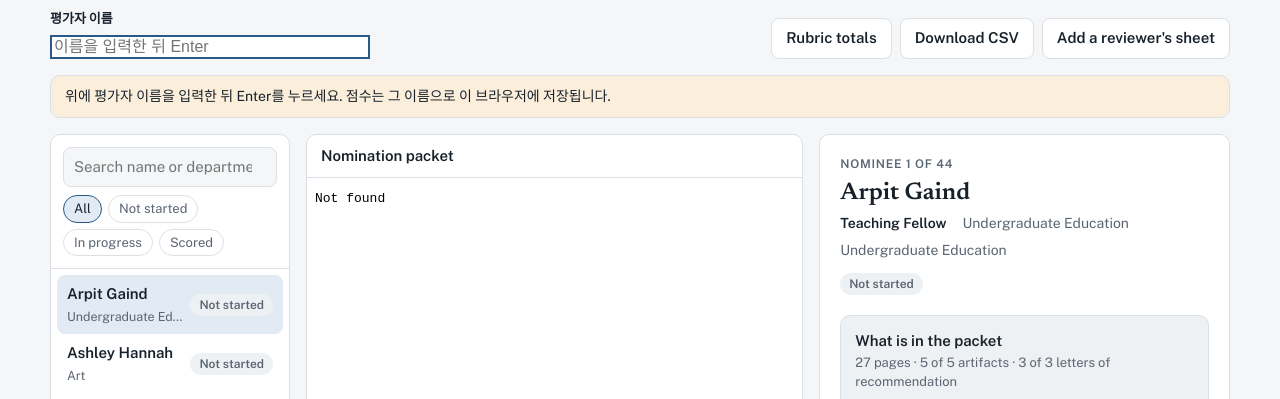
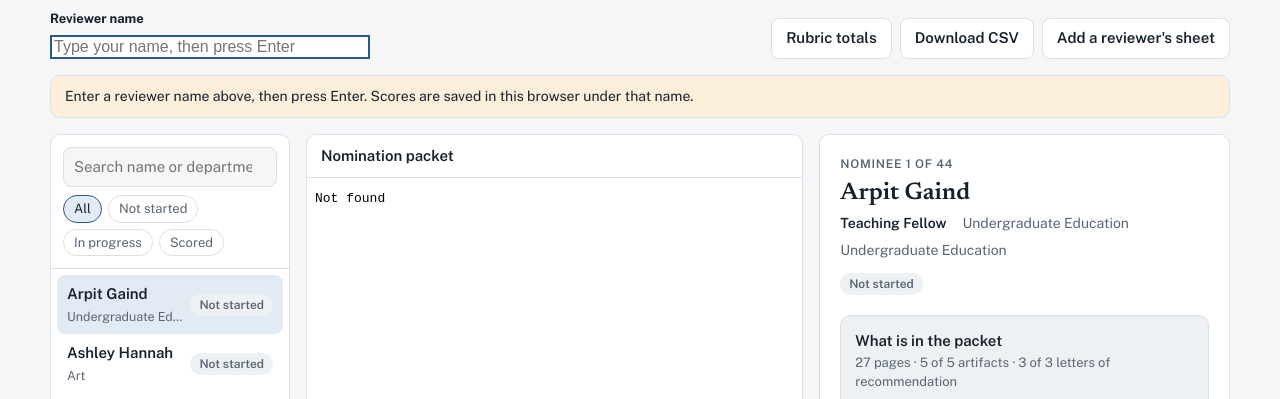
Before and after one commit to onekey-ucla/dta-2026-ta-review, a plain HTML site: page index.html in a window 1280 px wide. Shown: the part 338-737 px from the top of the page. Drawn offline with nearby package versions, Linux system fonts and the light colour scheme.

Commit message:
Label the reviewer field in English.
Co-authored-by: Cursor <cursoragent@cursor.com>

```diff
--- a/index.html
+++ b/index.html
@@ -162,8 +162,8 @@ tr.agree td{background:var(--good-soft)}
     <div>
       <div class="eyebrow">Distinguished Teaching Award · Teaching Assistants · 2026</div>
       <h1>Nominee review</h1>
-      <label class="namebox" for="reviewerName">평가자 이름
-        <input id="reviewerName" type="text" placeholder="이름을 입력한 뒤 Enter" aria-label="평가자 이름" autocomplete="name">
+      <label class="namebox" for="reviewerName">Reviewer name
+        <input id="reviewerName" type="text" placeholder="Type your name, then press Enter" aria-label="Reviewer name" autocomplete="name">
       </label>
     </div>
     <div style="display:flex;flex-direction:column;align-items:flex-end;gap:8px">
@@ -552,7 +552,7 @@ renderList(); renderFile();
   const uid = user ? await user.id() : null;
   if (!db || !uid) {
     S.local = true;
-    if (!S.reviewer) showNotice("위에 평가자 이름을 입력한 뒤 Enter를 누르세요. 점수는 그 이름으로 이 브라우저에 저장됩니다.");
+    if (!S.reviewer) showNotice("Enter a reviewer name above, then press Enter. Scores are saved in this browser under that name.");
     else hideNotice();
     renderList(); renderFile();
     return;
```
Also changed, not shown: totals.html (+2 -2 lines).
